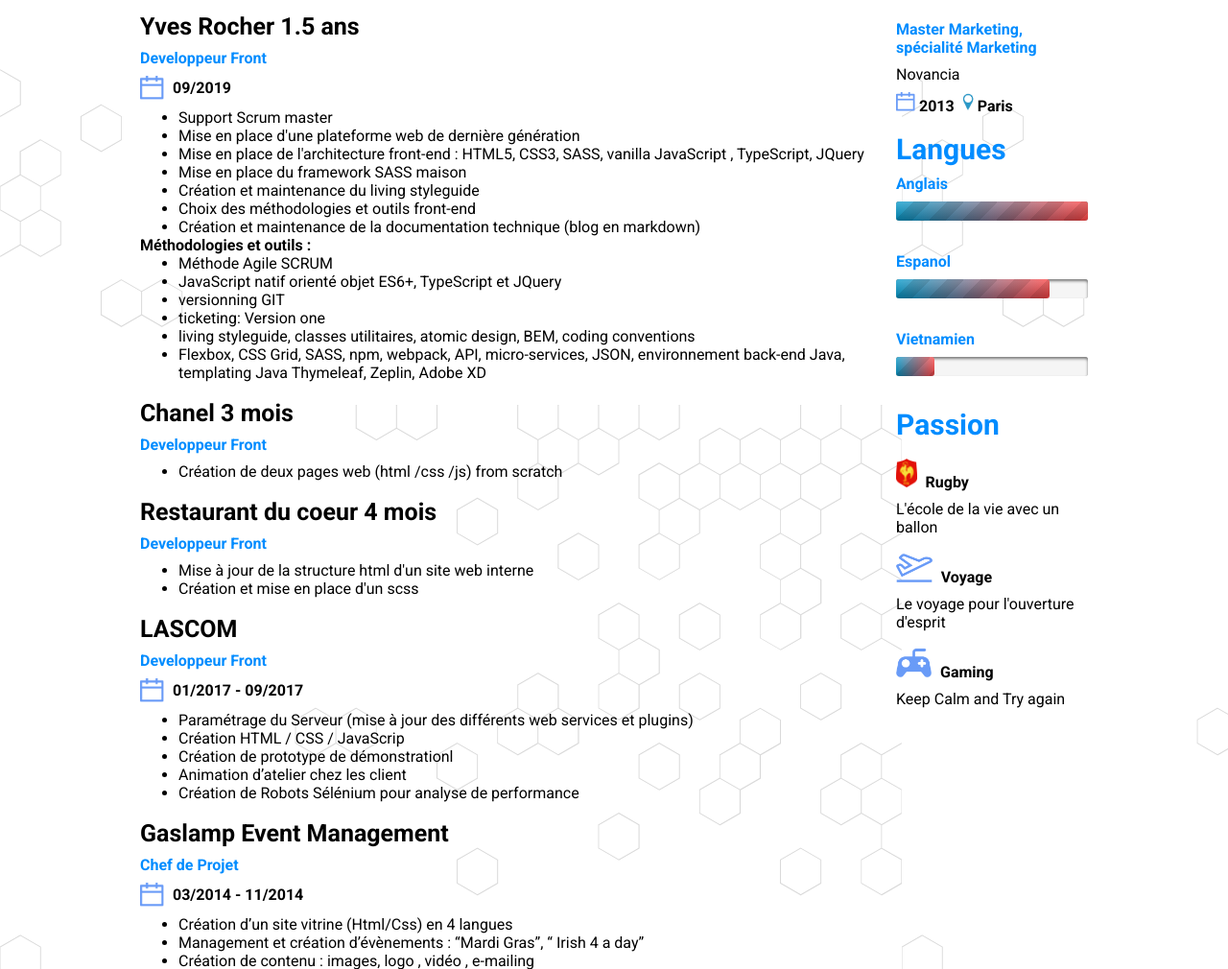
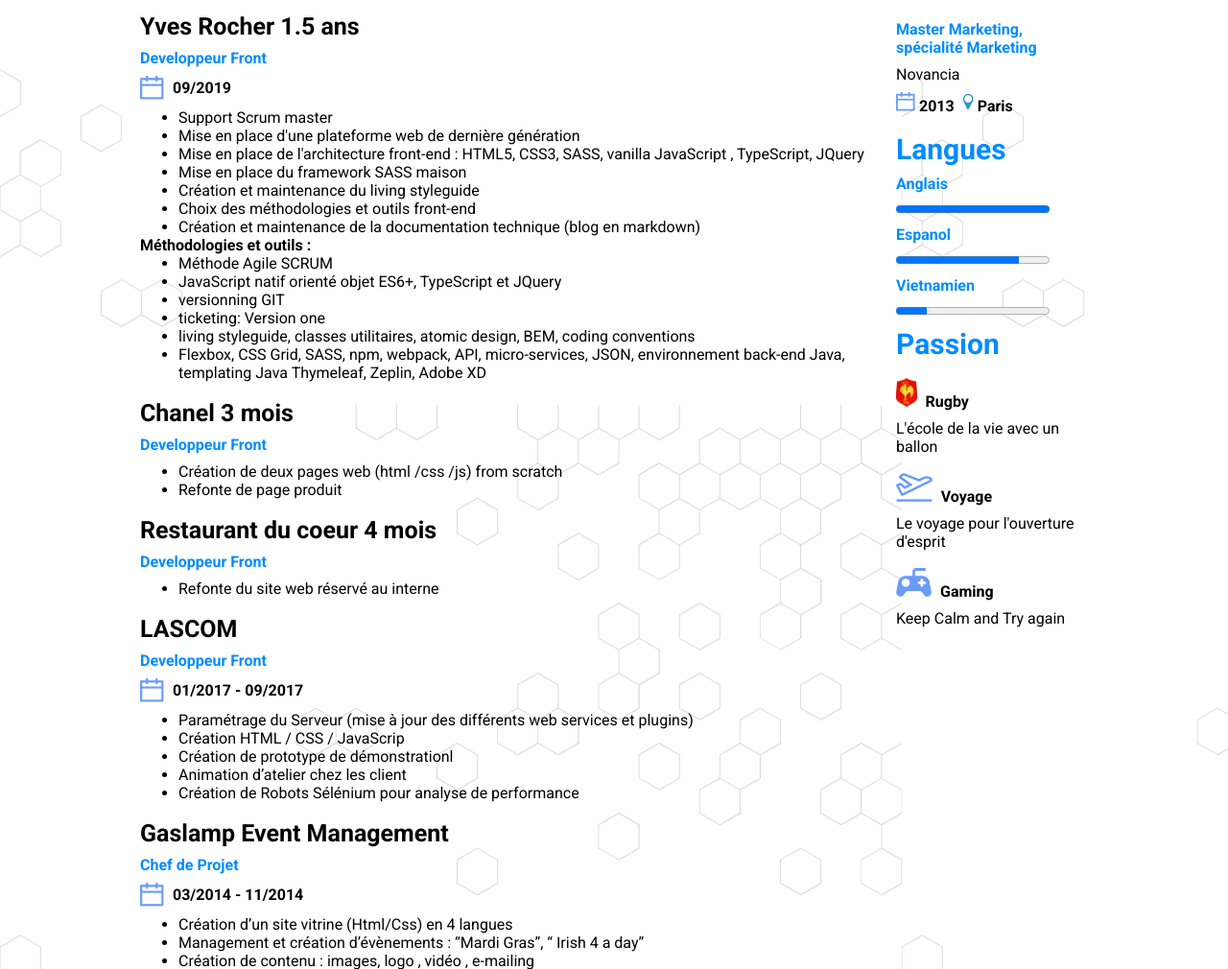
Before and after one commit to kuma-lab/Cv, a plain HTML site: page index.html in a window 1280 px wide. Shown: the part 907-1917 px from the top of the page at 96% size. Drawn offline with Linux system fonts and the light colour scheme.

Commit message:
maj wording

```diff
--- a/index.html
+++ b/index.html
@@ -95,14 +95,14 @@
                     <h4>Developpeur Front</h4>
                     <ul>
                         <li> Création de deux pages web (html /css /js) from scratch</li>
+                        <li> Refonte de page produit</li>
                     </ul>
                 </div>
                 <div class="Xpcontainer">
                     <h3>Restaurant du coeur 4 mois</h3>
                     <h4>Developpeur Front</h4>
                     <ul>
-                        <li>Mise à jour de la structure html d'un site web interne</li>
-                        <li>Création et mise en place d'un scss</li>
+                        <li>Refonte du site web réservé au interne</li>
                     </ul>
                 </div>
             </div>
--- a/style.css
+++ b/style.css
@@ -152,7 +152,7 @@ main{
 }
 
 /* progress Bar */
-progress[value] {
+/* progress[value] {
 	appearance: none;
 	border: none;
 	width: 100%; height: 20px;
@@ -162,7 +162,7 @@ progress[value] {
 	color: royalblue;
 	position: relative;
 	margin: 0 0 1.5em;
-}
+} */
 
 progress[value]::-webkit-progress-bar {
 	background-color: whiteSmoke;
```
